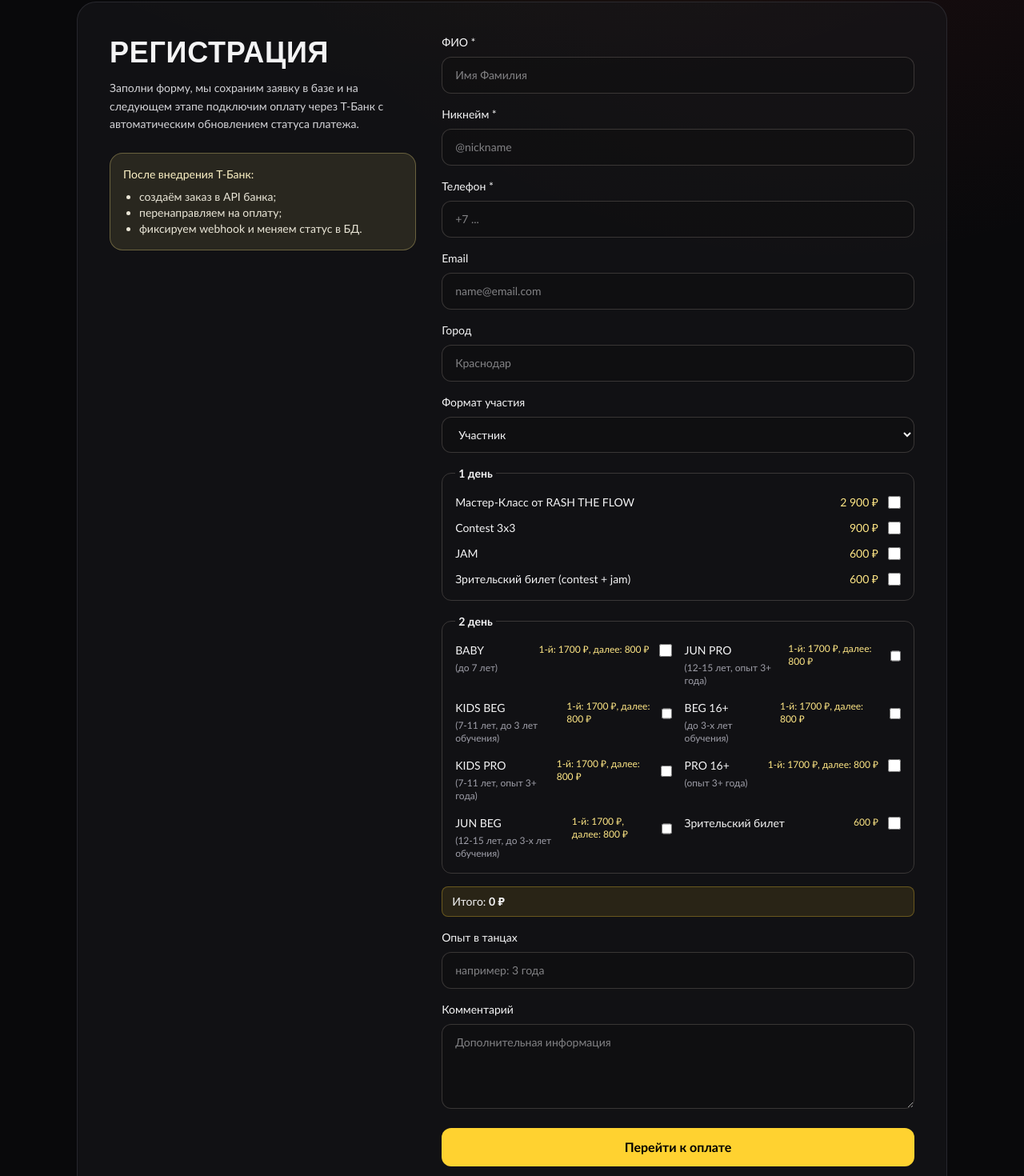
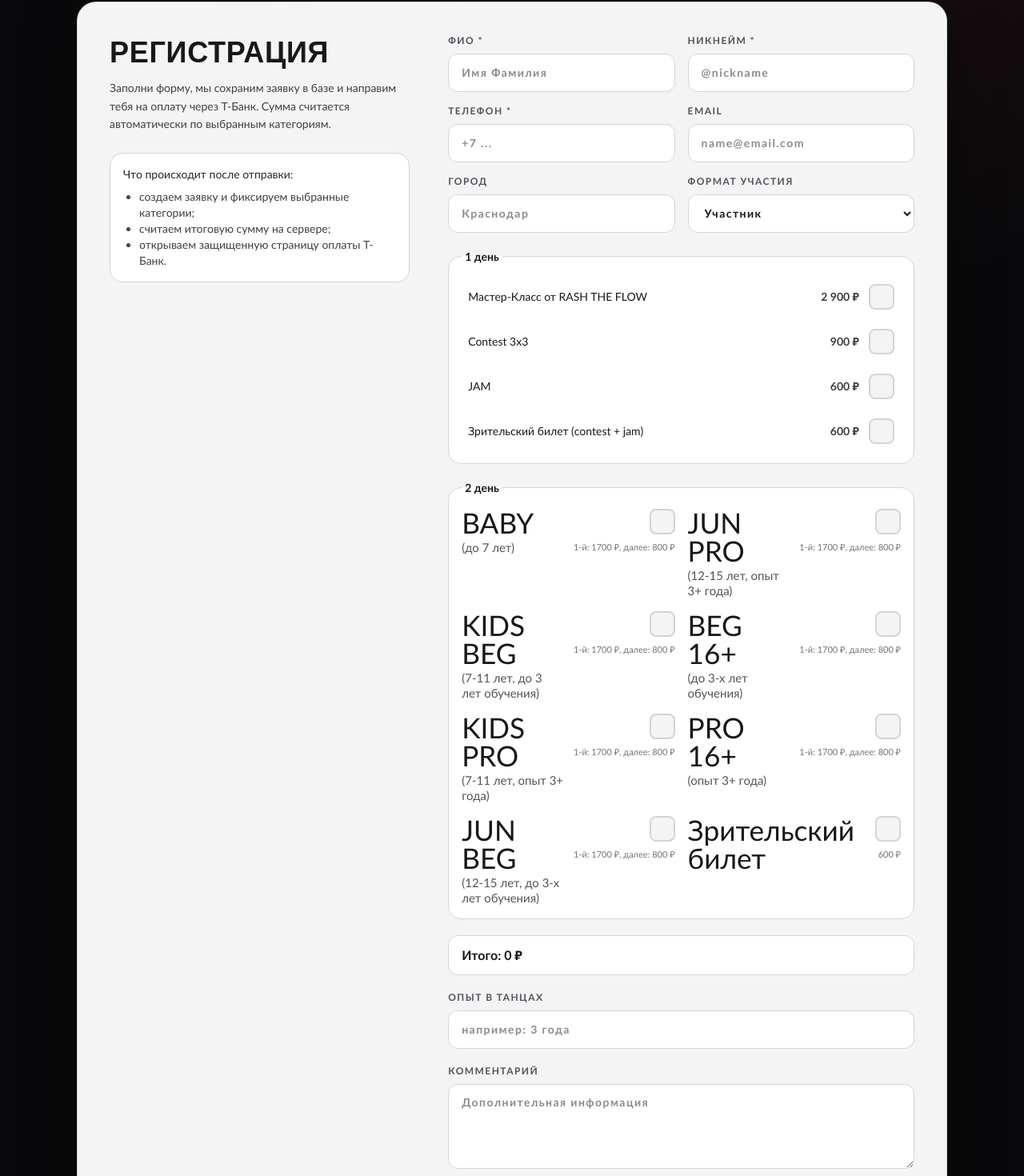
Before and after one commit to FibEli3/ALL-IN-BATTLE, a Next.js app: page / in a window 1280 px wide. Shown: the part 996-2466 px from the top of the page at 80% size. Built offline with nearby package versions, Linux system fonts and the light colour scheme.

Commit message:
style: refine registration section visual design to match figma feel

```diff
--- a/src/app/page.tsx
+++ b/src/app/page.tsx
@@ -22,10 +22,10 @@ const judges = [
 ];
 
 const schedule = [
-  "12:00 — Регистрация участников",
-  "13:00 — Отборочные круги",
-  "16:00 — Топ-16 / Баттл сетка",
-  "19:00 — Финалы и награждение",
+  "12:00 - Регистрация участников",
+  "13:00 - Отборочные круги",
+  "16:00 - Топ-16 / Баттл-сетка",
+  "19:00 - Финалы и награждение",
 ];
 
 export default function Home() {
@@ -35,7 +35,7 @@ export default function Home() {
 
       <section className="mx-auto w-full max-w-6xl px-5 pb-20 pt-12 md:px-8 md:pb-28 md:pt-16">
         <p className="fade-up text-xs uppercase tracking-[0.32em] text-amber-200/90 md:text-sm">
-          Краснодар • 2026 • Hip-Hop Improvisation Event
+          Краснодар - 2026 - Hip-Hop Improvisation Event
         </p>
         <h1 className="fade-up mt-4 max-w-4xl text-5xl font-black uppercase leading-[0.95] tracking-tight md:text-7xl">
           ALL IN BATTLE
@@ -96,26 +96,29 @@ export default function Home() {
         </div>
       </section>
 
-      <section id="registration" className="mx-auto w-full max-w-6xl px-5 pb-20 md:px-8 md:pb-24">
-        <div className="grid gap-8 rounded-3xl border border-zinc-700/50 bg-zinc-900/60 p-6 md:grid-cols-5 md:p-10">
-          <div className="fade-up md:col-span-2">
+      <section
+        id="registration"
+        className="mx-auto w-full max-w-6xl px-5 pb-20 md:px-8 md:pb-24"
+      >
+        <div className="grid gap-8 rounded-3xl border border-zinc-700/20 bg-zinc-100 p-6 text-zinc-900 shadow-[0_20px_70px_rgba(0,0,0,0.35)] md:grid-cols-5 md:p-10">
+          <div className="fade-up md:col-span-2 md:pr-2">
             <h2 className="text-3xl font-extrabold uppercase tracking-tight md:text-4xl">
               Регистрация
             </h2>
-            <p className="mt-4 text-sm leading-relaxed text-zinc-300">
-              Заполни форму, мы сохраним заявку в базе и на следующем этапе подключим
-              оплату через Т-Банк с автоматическим обновлением статуса платежа.
+            <p className="mt-4 text-sm leading-relaxed text-zinc-700">
+              Заполни форму, мы сохраним заявку в базе и направим тебя на оплату через
+              Т-Банк. Сумма считается автоматически по выбранным категориям.
             </p>
-            <div className="mt-6 rounded-2xl border border-amber-200/30 bg-amber-200/10 p-4 text-sm text-amber-100">
-              После внедрения Т-Банк:
-              <ul className="mt-2 list-disc pl-5 text-amber-50/90">
-                <li>создаём заказ в API банка;</li>
-                <li>перенаправляем на оплату;</li>
-                <li>фиксируем webhook и меняем статус в БД.</li>
+            <div className="mt-6 rounded-2xl border border-zinc-300 bg-white p-4 text-sm text-zinc-800">
+              Что происходит после отправки:
+              <ul className="mt-2 list-disc pl-5 text-zinc-700">
+                <li>создаем заявку и фиксируем выбранные категории;</li>
+                <li>считаем итоговую сумму на сервере;</li>
+                <li>открываем защищенную страницу оплаты Т-Банк.</li>
               </ul>
             </div>
           </div>
-          <div className="fade-up md:col-span-3">
+          <div className="fade-up md:col-span-3 md:pl-2">
             <RegistrationForm />
           </div>
         </div>
--- a/src/components/registration-form.tsx
+++ b/src/components/registration-form.tsx
@@ -121,7 +121,7 @@ export function RegistrationForm() {
       setErrorMessage(
         error instanceof Error
           ? error.message
-          : "Не удалось отправить форму. Попробуй ещё раз.",
+          : "Не удалось отправить форму. Попробуй еще раз.",
       );
     } finally {
       setIsSubmitting(false);
@@ -129,8 +129,9 @@ export function RegistrationForm() {
   };
 
   return (
-    <form className="grid gap-4" onSubmit={onSubmit}>
-      <label className="grid gap-2 text-sm">
+    <form className="grid gap-5 text-zinc-900" onSubmit={onSubmit}>
+      <div className="grid gap-4 md:grid-cols-2">
+        <label className="grid gap-2 text-xs font-semibold uppercase tracking-[0.12em] text-zinc-600">
           ФИО *
           <input
             required
@@ -138,12 +139,12 @@ export function RegistrationForm() {
             onChange={(event) =>
               setValues((prev) => ({ ...prev, fullName: event.target.value }))
             }
-          className="rounded-xl border border-stone-500/40 bg-black/10 px-4 py-3 outline-none transition focus:border-amber-300"
+            className="h-12 rounded-xl border border-zinc-300 bg-white px-4 text-sm text-zinc-900 outline-none transition focus:border-zinc-900"
             placeholder="Имя Фамилия"
           />
         </label>
 
-      <label className="grid gap-2 text-sm">
+        <label className="grid gap-2 text-xs font-semibold uppercase tracking-[0.12em] text-zinc-600">
           Никнейм *
           <input
             required
@@ -151,12 +152,12 @@ export function RegistrationForm() {
             onChange={(event) =>
               setValues((prev) => ({ ...prev, nickname: event.target.value }))
             }
-          className="rounded-xl border border-stone-500/40 bg-black/10 px-4 py-3 outline-none transition focus:border-amber-300"
+            className="h-12 rounded-xl border border-zinc-300 bg-white px-4 text-sm text-zinc-900 outline-none transition focus:border-zinc-900"
             placeholder="@nickname"
           />
         </label>
 
-      <label className="grid gap-2 text-sm">
+        <label className="grid gap-2 text-xs font-semibold uppercase tracking-[0.12em] text-zinc-600">
           Телефон *
           <input
             required
@@ -164,12 +165,12 @@ export function RegistrationForm() {
             onChange={(event) =>
               setValues((prev) => ({ ...prev, phone: event.target.value }))
             }
-          className="rounded-xl border border-stone-500/40 bg-black/10 px-4 py-3 outline-none transition focus:border-amber-300"
+            className="h-12 rounded-xl border border-zinc-300 bg-white px-4 text-sm text-zinc-900 outline-none transition focus:border-zinc-900"
             placeholder="+7 ..."
           />
         </label>
 
-      <label className="grid gap-2 text-sm">
+        <label className="grid gap-2 text-xs font-semibold uppercase tracking-[0.12em] text-zinc-600">
           Email
           <input
             type="email"
@@ -177,24 +178,24 @@ export function RegistrationForm() {
             onChange={(event) =>
               setValues((prev) => ({ ...prev, email: event.target.value }))
             }
-          className="rounded-xl border border-stone-500/40 bg-black/10 px-4 py-3 outline-none transition focus:border-amber-300"
+            className="h-12 rounded-xl border border-zinc-300 bg-white px-4 text-sm text-zinc-900 outline-none transition focus:border-zinc-900"
             placeholder="name@email.com"
           />
         </label>
 
-      <label className="grid gap-2 text-sm">
+        <label className="grid gap-2 text-xs font-semibold uppercase tracking-[0.12em] text-zinc-600">
           Город
           <input
             value={values.city}
             onChange={(event) =>
               setValues((prev) => ({ ...prev, city: event.target.value }))
             }
-          className="rounded-xl border border-stone-500/40 bg-black/10 px-4 py-3 outline-none transition focus:border-amber-300"
+            className="h-12 rounded-xl border border-zinc-300 bg-white px-4 text-sm text-zinc-900 outline-none transition focus:border-zinc-900"
             placeholder="Краснодар"
           />
         </label>
 
-      <label className="grid gap-2 text-sm">
+        <label className="grid gap-2 text-xs font-semibold uppercase tracking-[0.12em] text-zinc-600">
           Формат участия
           <select
             value={values.participationType}
@@ -204,75 +205,79 @@ export function RegistrationForm() {
                 participationType: event.target.value as FormValues["participationType"],
               }))
             }
-          className="rounded-xl border border-stone-500/40 bg-black/10 px-4 py-3 outline-none transition focus:border-amber-300"
+            className="h-12 rounded-xl border border-zinc-300 bg-white px-4 text-sm text-zinc-900 outline-none transition focus:border-zinc-900"
           >
             <option value="participant">Участник</option>
             <option value="spectator">Зритель</option>
           </select>
         </label>
+      </div>
 
-      <fieldset className="grid gap-3 rounded-xl border border-stone-500/40 p-4">
-        <legend className="px-1 text-sm font-semibold">1 день</legend>
+      <fieldset className="grid gap-2 rounded-2xl border border-zinc-300 bg-white p-4">
+        <legend className="px-1 text-sm font-semibold text-zinc-900">1 день</legend>
         {day1Options.map((option) => (
-          <label key={option.id} className="flex items-center justify-between gap-3">
-            <span className="text-sm">{option.title}</span>
-            <span className="flex items-center gap-3">
-              <span className="text-sm text-amber-200">
+          <label
+            key={option.id}
+            className="grid grid-cols-[1fr_auto_auto] items-center gap-3 rounded-lg px-2 py-2 hover:bg-zinc-100"
+          >
+            <span className="text-sm font-medium">{option.title}</span>
+            <span className="text-sm font-semibold text-zinc-700">
               {formatRub(getOptionDisplayPrice(option) ?? 0)}
             </span>
             <input
               type="checkbox"
               checked={values.selectedOptionIds.includes(option.id)}
               onChange={() => toggleOption(option.id)}
-                className="h-4 w-4 accent-amber-300"
+              className="h-8 w-8 appearance-none rounded-lg border-2 border-zinc-300 bg-zinc-100 transition checked:border-zinc-900 checked:bg-zinc-900"
             />
-            </span>
           </label>
         ))}
       </fieldset>
 
-      <fieldset className="grid gap-3 rounded-xl border border-stone-500/40 p-4">
-        <legend className="px-1 text-sm font-semibold">2 день</legend>
+      <fieldset className="grid gap-3 rounded-2xl border border-zinc-300 bg-white p-4">
+        <legend className="px-1 text-sm font-semibold text-zinc-900">2 день</legend>
         <div className="grid gap-4 md:grid-cols-2">
           {day2Options.map((option) => (
-            <label key={option.id} className="flex items-start justify-between gap-3">
+            <label key={option.id} className="grid grid-cols-[1fr_auto] items-start gap-3">
               <span className="grid gap-1">
-                <span className="text-sm font-medium">{option.title}</span>
+                <span className="text-[2rem] leading-none md:text-[2.2rem]">{option.title}</span>
                 {option.subtitle ? (
-                  <span className="text-xs text-zinc-400">{option.subtitle}</span>
+                  <span className="text-[15px] leading-tight text-zinc-600">{option.subtitle}</span>
                 ) : null}
               </span>
-              <span className="flex items-center gap-3">
-                <span className="text-xs text-amber-200">{getOptionPriceHint(option.id)}</span>
+              <span className="grid justify-items-end gap-2">
                 <input
                   type="checkbox"
                   checked={values.selectedOptionIds.includes(option.id)}
                   onChange={() => toggleOption(option.id)}
-                  className="mt-0.5 h-4 w-4 accent-amber-300"
+                  className="h-8 w-8 appearance-none rounded-lg border-2 border-zinc-300 bg-zinc-100 transition checked:border-zinc-900 checked:bg-zinc-900"
                 />
+                <span className="text-right text-[11px] text-zinc-500">
+                  {getOptionPriceHint(option.id)}
+                </span>
               </span>
             </label>
           ))}
         </div>
       </fieldset>
 
-      <p className="rounded-lg border border-amber-300/30 bg-amber-300/10 px-3 py-2 text-sm">
-        Итого: <strong>{formatRub(selectedTotalRub)}</strong>
+      <p className="rounded-xl border border-zinc-300 bg-white px-4 py-3 text-base font-semibold">
+        Итого: {formatRub(selectedTotalRub)}
       </p>
 
-      <label className="grid gap-2 text-sm">
+      <label className="grid gap-2 text-xs font-semibold uppercase tracking-[0.12em] text-zinc-600">
         Опыт в танцах
         <input
           value={values.danceExperience}
           onChange={(event) =>
             setValues((prev) => ({ ...prev, danceExperience: event.target.value }))
           }
-          className="rounded-xl border border-stone-500/40 bg-black/10 px-4 py-3 outline-none transition focus:border-amber-300"
+          className="h-12 rounded-xl border border-zinc-300 bg-white px-4 text-sm text-zinc-900 outline-none transition focus:border-zinc-900"
           placeholder="например: 3 года"
         />
       </label>
 
-      <label className="grid gap-2 text-sm">
+      <label className="grid gap-2 text-xs font-semibold uppercase tracking-[0.12em] text-zinc-600">
         Комментарий
         <textarea
           rows={4}
@@ -280,7 +285,7 @@ export function RegistrationForm() {
           onChange={(event) =>
             setValues((prev) => ({ ...prev, comment: event.target.value }))
           }
-          className="rounded-xl border border-stone-500/40 bg-black/10 px-4 py-3 outline-none transition focus:border-amber-300"
+          className="rounded-xl border border-zinc-300 bg-white px-4 py-3 text-sm text-zinc-900 outline-none transition focus:border-zinc-900"
           placeholder="Дополнительная информация"
         />
       </label>
@@ -288,18 +293,18 @@ export function RegistrationForm() {
       <button
         type="submit"
         disabled={isSubmitting}
-        className="mt-2 rounded-xl bg-amber-300 px-4 py-3 font-semibold text-black transition hover:bg-amber-200 disabled:cursor-not-allowed disabled:bg-amber-100"
+        className="mt-2 h-12 rounded-xl bg-zinc-900 px-4 text-sm font-semibold uppercase tracking-[0.12em] text-white transition hover:bg-zinc-700 disabled:cursor-not-allowed disabled:bg-zinc-400"
       >
         {isSubmitting ? "Отправка..." : "Перейти к оплате"}
       </button>
 
       {errorMessage ? (
-        <p className="rounded-lg border border-red-400/40 bg-red-500/10 px-3 py-2 text-sm text-red-200">
+        <p className="rounded-lg border border-red-400/40 bg-red-500/10 px-3 py-2 text-sm text-red-700">
           {errorMessage}
         </p>
       ) : null}
       {successMessage ? (
-        <p className="rounded-lg border border-emerald-400/40 bg-emerald-500/10 px-3 py-2 text-sm text-emerald-100">
+        <p className="rounded-lg border border-emerald-400/40 bg-emerald-500/10 px-3 py-2 text-sm text-emerald-700">
           {successMessage}
         </p>
       ) : null}
```
Lines whose indentation alone changed are shown as unchanged.
